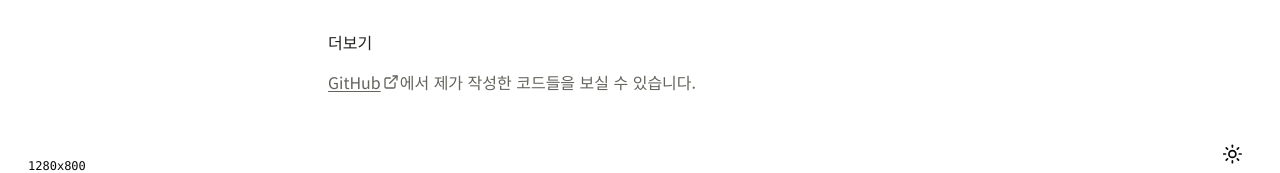
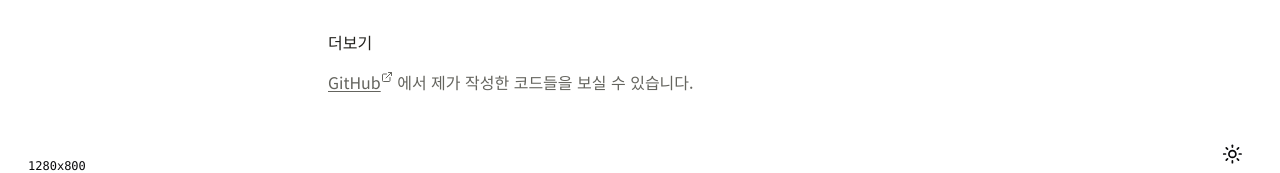
Before and after one commit to sunwoo0706/main, a Next.js app: page / in a window 1280 px wide. Shown: the part 598-771 px from the top of the page. Built offline with nearby package versions, Linux system fonts and the light colour scheme.

Commit message:
feat: update external link icon vertical align super

```diff
--- a/components/more.tsx
+++ b/components/more.tsx
@@ -6,14 +6,15 @@ export function AboutMore() {
   return (
     <section className="-mb-3 mt-16 sm:mt-32">
       <h3 className="mb-5 block font-medium text-gray-1100 sm:mb-4">더보기</h3>
-      <span className="flex items-center gap-px text-gray-1000">
+      <span className="text-gray-1000">
         <a
-          className="flex items-center gap-0.5 underline decoration-1 underline-offset-2 transition"
+          className="underline decoration-1 underline-offset-2 transition"
           href={siteConfig.links.github}
           target="_blank"
           rel="noreferrer"
         >
-          GitHub <Icons.externalLink size={16} />
+          GitHub
+          <Icons.externalLink className="inline-block align-super" size={12} />
         </a>{" "}
         에서 제가 작성한 코드들을 보실 수 있습니다.
       </span>
```
